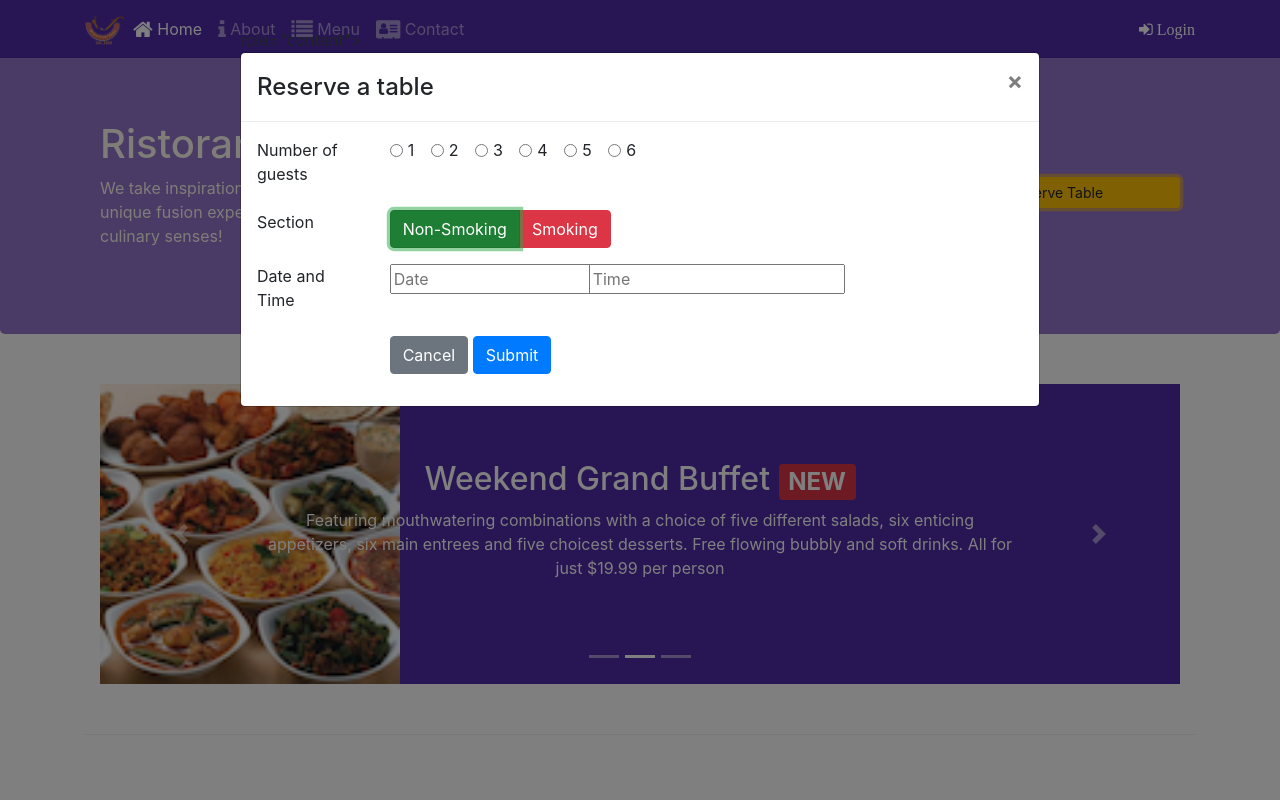
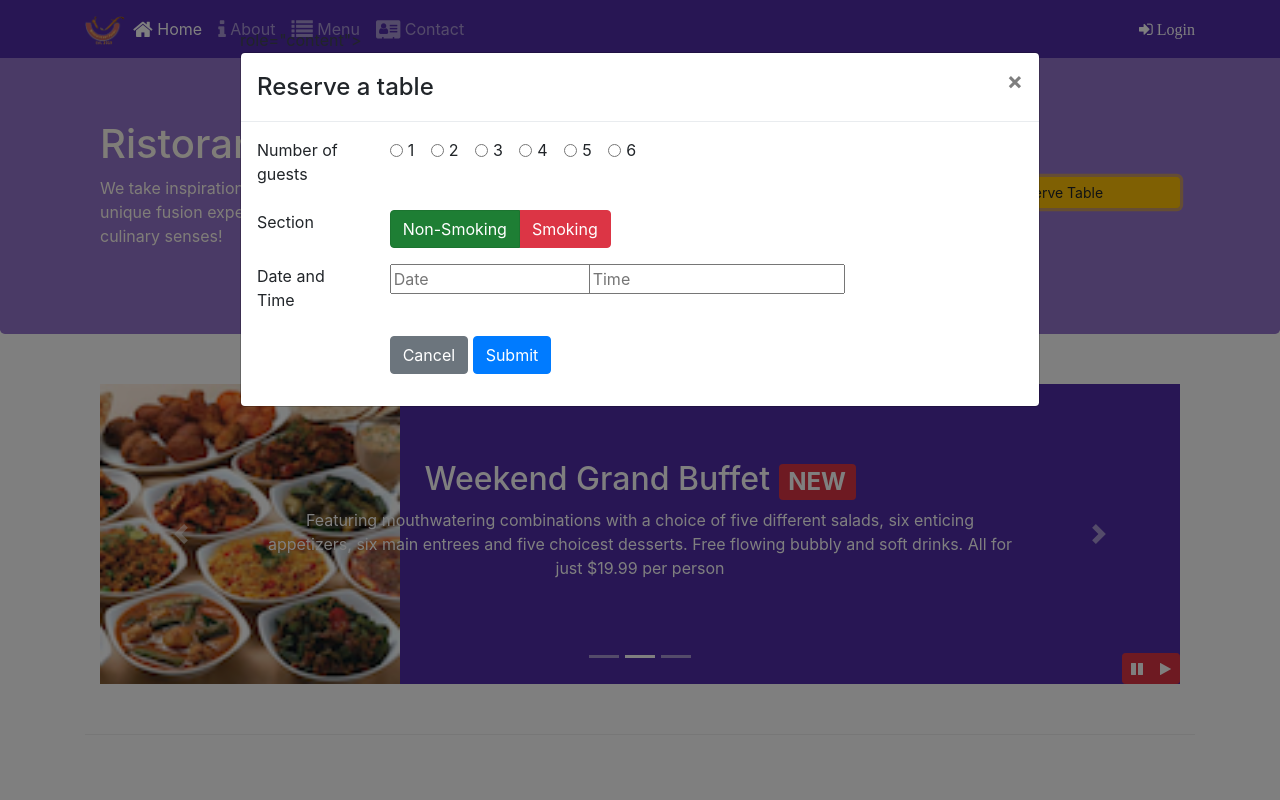
Before and after one commit to Vidyansh31/front-end-Web-development-with-Bootstrap, a website: page index.html in a window 1280 px wide. Both pictures are taken after a click on the button "Reserve Table". Shown: the top 800 px of the page. Drawn offline with nearby package versions, Linux system fonts and the light colour scheme.

Commit message:
Bootstrap And jQuery

```diff
--- a/css/style.css
+++ b/css/style.css
@@ -64,3 +64,9 @@ html{
 .carousel-caption {
     align-items: center;
 }
+
+#carouselButtons{
+    right:0;
+    bottom:0;
+    position: absolute;
+}
--- a/index.html
+++ b/index.html
@@ -125,7 +125,7 @@
                             <label for="section" class="col-12 col-md-2">Section</label>
                             <div class="col-md-10">
                                 <div class="btn-group btn-group-toggle" data-toggle="buttons">
-                                    <label class="btn btn-success focus active">
+                                    <label class="btn btn-success btn-default active">
                                         <input type="radio" name="options" id="option1" autocomplete="off" checked>Non-Smoking
                                     </label>
                                     <label class="btn btn-danger">
@@ -232,6 +232,14 @@
                     <a class="carousel-control-next" href="#myCarousel" role="button" data-slide="next">
                         <span class="carousel-control-next-icon"></span>
                     </a>
+                    <div class="btn-group" id="carouselButtons">
+                        <button class="btn btn-danger btn-sm" id="carousel-pause">
+                            <span class="fa fa-pause"></span>
+                        </button>
+                        <button class="btn btn-danger btn-sm" id="carousel-play">
+                            <span class="fa fa-play"></span>
+                        </button>
+                    </div>
                 </div>
             </div>
         </div>
@@ -347,10 +355,17 @@
     <script src="node_modules/popper.js/dist/umd/popper.min.js"></script>
     <script src="node_modules/bootstrap/dist/js/bootstrap.min.js"></script>
     <script>
-        // to enable tooltip
-        // $(document).ready(function() {
-        //     $('[data-toggle="tooltip"]').tooltip();
-        // });
+
+        $(document).ready(function() {
+            $('#myCarousel').carousel({interval:2000});
+            $('#carousel-pause').click(function() {
+                $('#myCarousel').carousel('pause');
+            });
+            $('#carousel-play').click(function() {
+                $('#myCarousel').carousel('cycle');
+            });
+
+        });
     </script>
 </body>
 
```
